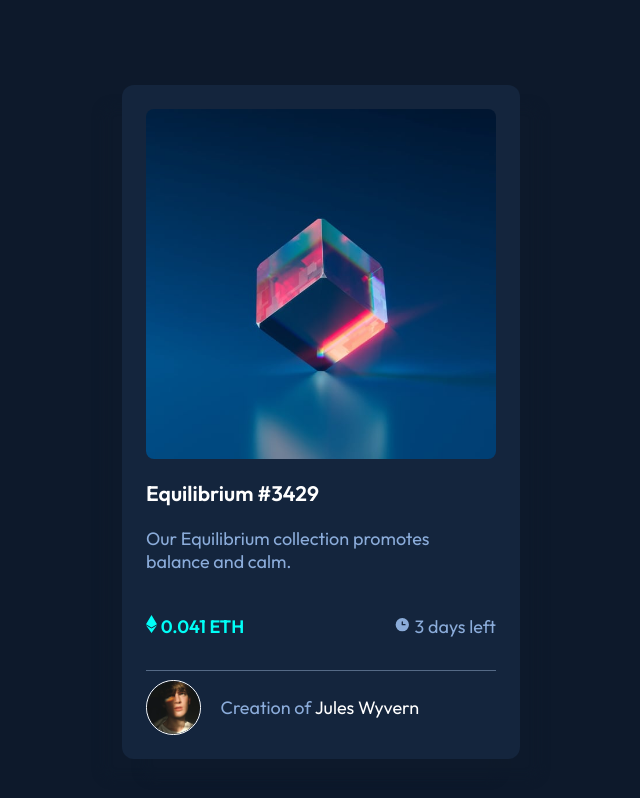
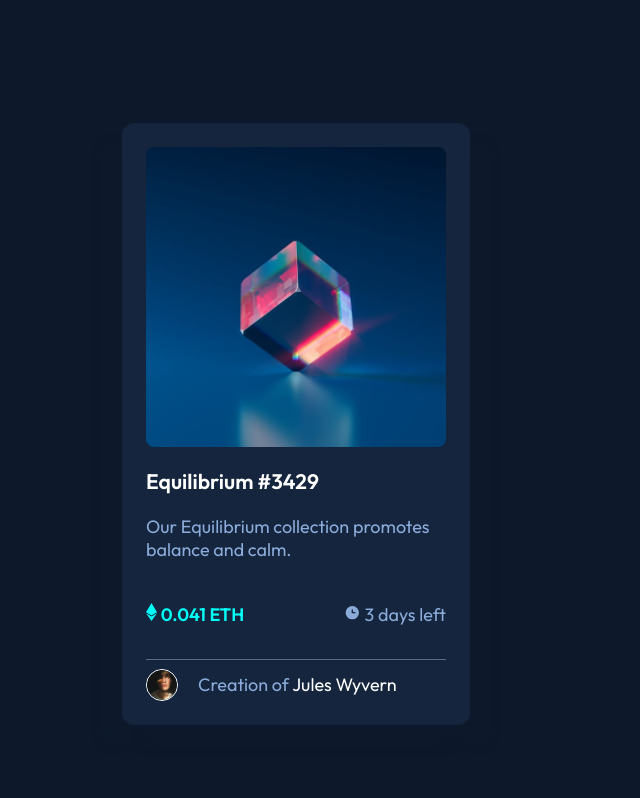
Before and after one commit to tahakhairy/front-end-mentor-challange-1, a plain HTML site: page index.html in a window 1280 px wide. Shown: the whole page, without its empty margins (343-983 px from the left). Drawn offline with Linux system fonts and the light colour scheme.

Commit message:
updated css file

```diff
--- a/css/styles.css
+++ b/css/styles.css
@@ -9,17 +9,17 @@ body {
     top: 50%;
     left: 50%;
     box-shadow: 20px 20px 10px hsla(216, 54%, 11%, 0.74), -20px 20px 10px hsla(216, 54%, 11%, 0.74);
-    width: 350px;
+    width: 300px;
     background-color: hsl(216, 50%, 16%);
     border-radius: 12px;
     margin-left: -175px;
-    margin-top: -315.5px;
+    margin-top: -277px;
     padding: 24px;
 }
 
 .img-icn-container {
-    width: 350px;
-    height: 350px;
+    width: 300px;
+    height: 300px;
 }
 
 .icon-view {
@@ -94,7 +94,7 @@ hr {
 
 .avatar-img {
     display: inline-block;
-    width: 15%;
+    width: 10%;
     border: 1px solid #fff;
     border-radius: 50%;
 }
```
